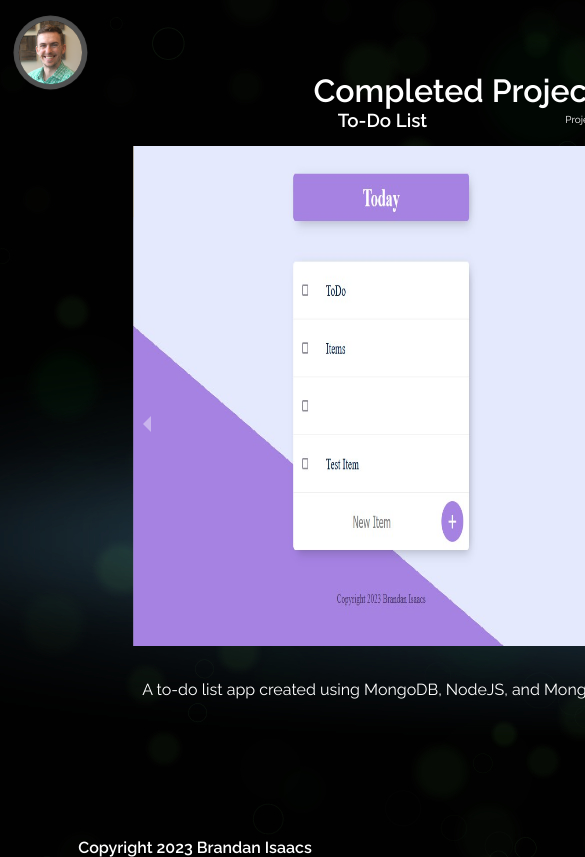
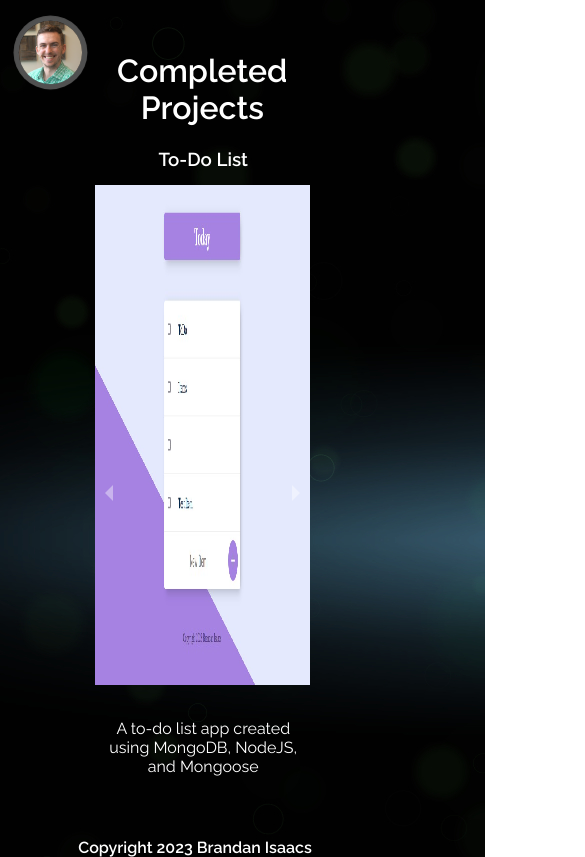
Before and after one commit to brand421/portfolio-site, a React (Create React App) app: page /projects in a window 390 px wide. Shown: the top 857 px of the page, 585 px wide, since content can reach past the window. Built offline with nearby package versions, Linux system fonts and the light colour scheme.

Commit message:
add responsiveness to project page

```diff
--- a/src/components/About/About.css
+++ b/src/components/About/About.css
@@ -58,10 +58,14 @@ h3 {
 
 @media screen and (max-width: 550px) {
 
+    .about__container {
+        margin-left: 0;
+    }
+
     .about__text {
         margin-right: 39%;
         width: 75%;
-        margin-left: 5%;
+        margin-left: 0;
     }
 
     .about__photo {
--- a/src/components/Contact/contact.css
+++ b/src/components/Contact/contact.css
@@ -3,6 +3,7 @@
     height: 97vh;
     margin-left: 250px;
     color: white;
+    position: fixed;
     display: flex;
     align-items: center;
     justify-content: center;
--- a/src/components/Home/home.css
+++ b/src/components/Home/home.css
@@ -69,6 +69,11 @@ body {
 
 
 @media screen and (max-width: 400px) {
+
+    .home__container {
+        margin-left: 0;
+    }
+
     .home__item {
         height: 100px;
         margin-bottom: 0;
--- a/src/components/Projects/Projects.jsx
+++ b/src/components/Projects/Projects.jsx
@@ -36,18 +36,16 @@ export default function Projects() {
           dynamicHeight={false}
           autoPlay
           stopOnHover
+          swipeable
           showThumbs={false}
           width="100%"
           renderIndicator={(clickHandler, isSelected, index) => {
             return <li key={index} style={{ visibility: "none" }} />;
           }}
           statusFormatter={(currentItem, total) => {
-            return (
-              <p>
-                Project {currentItem} of {total}
-              </p>
-            );
+            return <p></p>;
           }}
+          className="carousel__div"
         >
           {projectItems.map((project, index) => (
             <div>
--- a/src/components/Projects/projects.css
+++ b/src/components/Projects/projects.css
@@ -1,5 +1,4 @@
 .projects__container {
-    position: relative;
     display: flex;
     flex-direction: column;
     flex-wrap: nowrap;
@@ -14,7 +13,6 @@
 
 .heading__text {
     display: flex;
-    /* flex-direction: column; */
     align-items: center;
     text-align: center;
     margin: 2.5% 0;
@@ -49,29 +47,59 @@ li ::marker {
     z-index: 0;
 }
 
-@media only screen and (max-width: 1300px) {
+@media screen and (max-width: 1450px) {
 
     .projects__container {
-        margin-right: 50%;
+        margin-left: 20%;
     }
 
     .carousel__header {
     margin-bottom: 15px;
-}
+    }
 
     .heading__text {
-        margin-bottom: 0%;
+        margin-bottom: 10%;
     }
 }
 
-@media only screen and (max-width: 400px) {
-    .carousel {
-        width: 100%;
-        margin-right: 65%;
+@media screen and (max-width: 1100px) {
+
+    .projects__container {
+        margin-left: 0;
+    }
+
+    .carousel__header {
+    margin-bottom: 15px;
+    }
+}
+
+@media screen and (max-width: 900px) {
+
+    .projects__container {
+        margin-left: 0;
+        margin-right: 15%;
+        width: 75%;
+    }
+}
+
+@media screen and (max-width: 550px) {
+
+    .projects__container {
+        margin-left: 0;
+        margin-right: 15%;
+        width: 55%;
     }
 
     .heading__text {
+    padding-top: 35%;
+    }
+
+    .carousel__div {
         width: 100%;
-        /* text-align: center; */
+        margin-top: 0;
+    }
+
+    .carousel__header {
+
     }
 }
--- a/src/components/Sidebar/Sidebar.jsx
+++ b/src/components/Sidebar/Sidebar.jsx
@@ -28,7 +28,7 @@ export default function Sidebar({ children }) {
         <motion.div
           animate={{
             marginLeft: showSidebar ? "0" : "-250px",
-            // display: showSidebar ? "" : "none",
+            display: showSidebar ? "" : "none",
             opacity: showSidebar ? 1 : 0,
           }}
         >
--- a/src/index.js
+++ b/src/index.js
@@ -9,7 +9,3 @@ root.render(
     <App />
   </React.StrictMode>
 );
-
-// If you want to start measuring performance in your app, pass a function
-// to log results (for example: reportWebVitals(console.log))
-// or send to an analytics endpoint. Learn more: https://bit.ly/CRA-vitals
```
